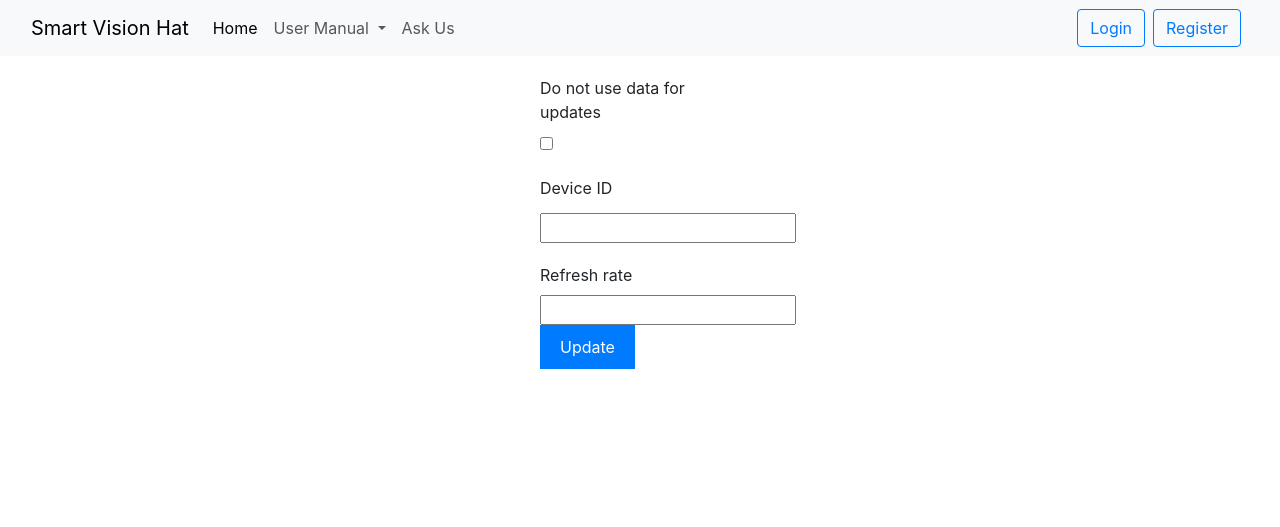
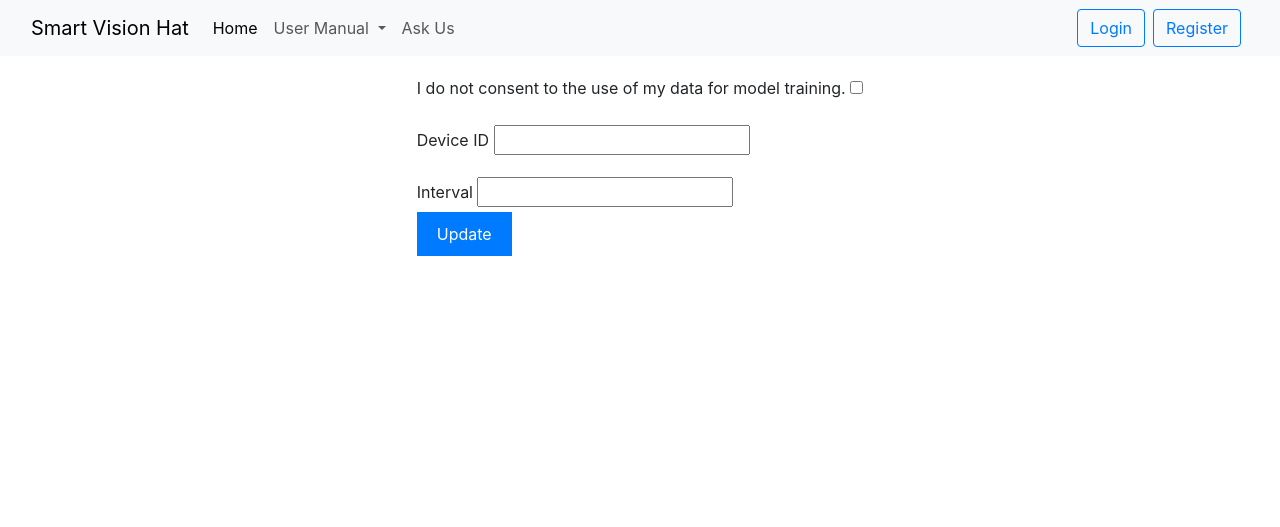
Before and after one commit to Dhrubub/Smart-Vision-Hat, a Flask app: template app/templates/settings.html in a window 1280 px wide. Shown: the top 527 px of the page. Run offline with Flask 3, Linux system fonts and the light colour scheme; the template is opened without the code that fills it, so the values that code supplies are empty; some libraries are stand-ins or nearby versions.

Commit message:
interval

```diff
--- a/app/route.py
+++ b/app/route.py
@@ -53,7 +53,7 @@ def register():
                 'id': user_id,
                 "privacy": False,
                 "device_id": '',
-                "refresh_rate": 30
+                "refresh_rate": 20
             }
 
             # Set or update user data
--- a/app/templates/settings.html
+++ b/app/templates/settings.html
@@ -3,11 +3,15 @@
 	action="{{ url_for('update_user_data') }}"
 	method="POST"
 	enctype="multipart/form-data"
+	style="width: fit-content"
 >
 	<!-- Add this checkbox for consent -->
 	<div>
 		<span>
-			<label for="consent">Do not use data for updates</label>
+			<label for="consent">
+				I do not consent to the use of my data for model
+				training.</label
+			>
 			<input
 				type="checkbox"
 				id="consent"
@@ -25,7 +29,7 @@
 		/>
 
 		<br />
-		<label for="refresh_rate">Refresh rate</label>
+		<label for="refresh_rate">Interval</label>
 		<input
 			type="number"
 			min="10"
```
